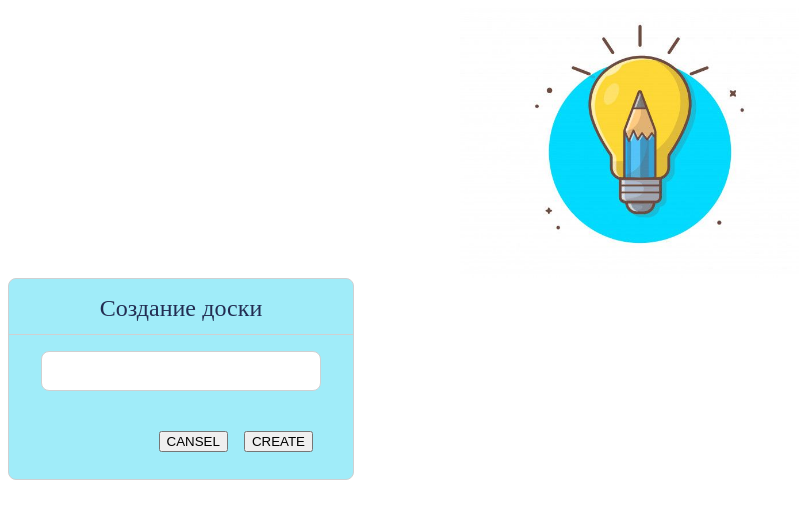
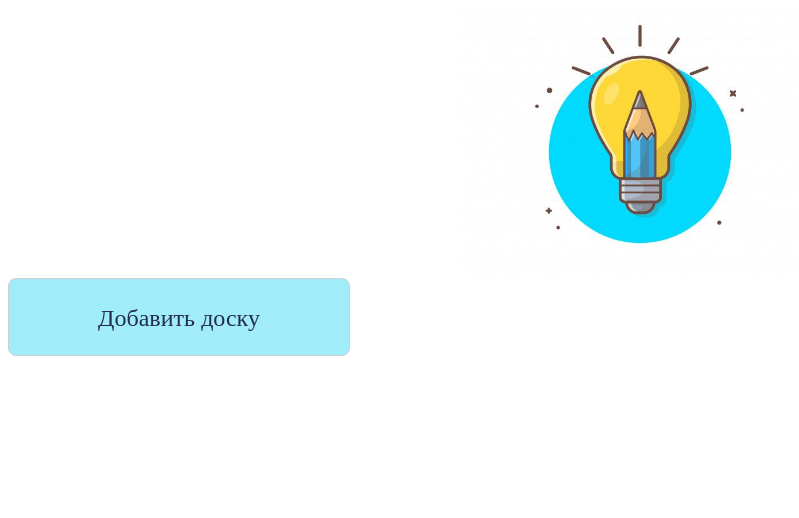
Before and after one commit to Kryptona/TrelloClone, a React app: page / in a window 1280 px wide. Shown: the top 518 px of the page, without its empty margins (0-799 px from the left). Built offline with nearby package versions, Linux system fonts and the light colour scheme.

Commit message:
Создание новых досок

```diff
--- a/src/App.tsx
+++ b/src/App.tsx
@@ -1,11 +1,11 @@
 import React from 'react';
 import Lamp from "./components/shared/lamp/Lamp";
-import Board from "./components/boards/Board";
+import BoardsPage from "./components/boards/BoardsPage";
 
 const App = () => {
     return (
         <div>
-           <Board/>
+           <BoardsPage/>
         </div>
     );
 };
--- a/src/components/boards/Board.tsx
+++ /dev/null
@@ -1,30 +0,0 @@
-import React, {useState} from 'react';
-import styles from "./board_default.scss";
-import Lamp from "../shared/lamp/Lamp";
-import CreateBoard from "./createBoard/CreateBoard";
-
-const Board = () => {
-
-    const [newBoard, setNewBoard] = useState(true);
-
-    const createBoard = () => {
-        console.log("Click!");
-        setNewBoard(true);
-    }
-
-    return (
-        <div className={styles.root}>
-            <Lamp/>
-            {newBoard
-                ?
-                <CreateBoard/>
-                :
-                <div className={styles.board_container} onClick={createBoard}>
-                    <span>Добавить доску</span>
-                </div>
-            }
-        </div>
-    );
-};
-
-export default Board;
--- /dev/null
+++ b/src/components/boards/BoardCard/BoardCard.scss
@@ -0,0 +1,15 @@
+@import "../../../styles/default";
+
+.root{
+  max-width: 340px;
+  width: 100%;
+  height: 76px;
+  @extend %default_card_border;
+  font-family: $default_font;
+  color: $font_color;
+  font-size: 24px;
+  line-height: 33px;
+  display: flex;
+  align-items: center;
+  justify-content: center;
+}
--- /dev/null
+++ b/src/components/boards/BoardCard/BoardCard.tsx
@@ -0,0 +1,17 @@
+import React, {useState} from 'react';
+import styles from "./BoardCard.scss";
+import {Board} from "../../../domain/Board";
+
+interface Props {
+    readonly board: Board
+}
+
+const BoardCard: React.FC<Props> = ({board}) => {
+    return (
+        <div className={styles.root}>
+            {board.title}
+        </div>
+    );
+};
+
+export default BoardCard;
--- a/src/components/boards/createBoard/createBoard.scss
+++ b/src/components/boards/BoardCreator/BoardCreator.scss
@@ -7,6 +7,7 @@
   display: flex;
   flex-flow: column nowrap;
   @extend %default_card_border;
+  box-shadow: 0px 4px 4px rgba(0, 0, 0, 0.1);
 
   span {
     height: 1px;
@@ -31,6 +32,9 @@
       @extend %default_card_border;
       width: 280px;
       height: 40px;
+      &:focus{
+        border-color: darken($border_color, 40%);
+      }
     }
   }
 
--- /dev/null
+++ b/src/components/boards/BoardCreator/BoardCreator.tsx
@@ -0,0 +1,37 @@
+import React, {useState} from 'react';
+import styles from "./BoardCreator.scss";
+import {Board} from "../../../domain/Board";
+
+interface Props {
+    readonly onResult: (value: Board) => void;
+}
+
+export const BoardCreator: React.FC<Props> = ({onResult}) => {
+    const [inputValue, setInputValue] = useState<string>("")
+
+    const createBoard = () => {
+        const board: Board = {
+            title: inputValue,
+            dateTime: new Date(),
+        };
+        onResult(board);
+    }
+
+    return (
+        <div className={styles.root}>
+            <div className={styles.title}>Создание доски</div>
+            <div className={styles.body}>
+                <input
+                    type="text"
+                    placeholder="Название..."
+                    value={inputValue}
+                    onChange={event => setInputValue(event.target.value)}
+                />
+            </div>
+            <div className={styles.button_container}>
+                <button>CANSEL</button>
+                <button onClick={createBoard}>CREATE</button>
+            </div>
+        </div>
+    );
+};
--- /dev/null
+++ b/src/components/boards/BoardsPage.tsx
@@ -0,0 +1,41 @@
+import React, {useState} from 'react';
+import styles from "./board_default.scss";
+import Lamp from "../shared/lamp/Lamp";
+import {BoardCreator} from "./BoardCreator/BoardCreator";
+import {Board} from "../../domain/Board";
+import BoardCard from "./BoardCard/BoardCard";
+
+const BoardsPage = () => {
+
+    const [newBoard, setNewBoard] = useState(false);
+    const [boards, setBoards] = useState<ReadonlyArray<Board>>([]);
+
+    const viewBoardCreator = () => {
+        console.log("Click!");
+        setNewBoard(true);
+    }
+
+    const onCreateBoard = (board: Board) => {
+        setNewBoard(false);
+        setBoards([...boards, board]);
+    }
+
+    return (
+        <div className={styles.root}>
+            <Lamp/>
+            <div className={styles.boards}>
+                {newBoard
+                    ?
+                    <BoardCreator onResult={onCreateBoard}/>
+                    :
+                    <div className={styles.board_container} onClick={viewBoardCreator}>
+                        <span>Добавить доску</span>
+                    </div>
+                }
+                {boards.map((board, index) => (<BoardCard key={index} board={board}/>))}
+            </div>
+        </div>
+    );
+};
+
+export default BoardsPage;
--- a/src/components/boards/board_default.scss
+++ b/src/components/boards/board_default.scss
@@ -1,8 +1,13 @@
 @import "../../styles/default";
 
 .root {
+
+  .boards{
+    display: flex;
+    flex-flow: row wrap;
     .board_container {
       max-width: 340px;
+      width: 100%;
       height: 76px;
       @extend %default_card_border;
       background-color: $card_main_color;
@@ -19,3 +24,4 @@
       }
     }
   }
+}
--- a/src/components/boards/createBoard/CreateBoard.tsx
+++ /dev/null
@@ -1,20 +0,0 @@
-import React from 'react';
-import styles from "./createBoard.scss";
-
-const CreateBoard = () => {
-    return (
-        <div className={styles.root}>
-            <div className={styles.title}>Создание доски</div>
-            <span> </span>
-            <div className={styles.body}>
-                <input/>
-            </div>
-            <div className={styles.button_container}>
-                <button>CANSEL</button>
-                <button>CREATE</button>
-            </div>
-        </div>
-    );
-};
-
-export default CreateBoard;
--- /dev/null
+++ b/src/domain/Board.ts
@@ -0,0 +1,4 @@
+export interface Board {
+    title: string;
+    dateTime: Date;
+}
```
Lines whose indentation alone changed are shown as unchanged.
